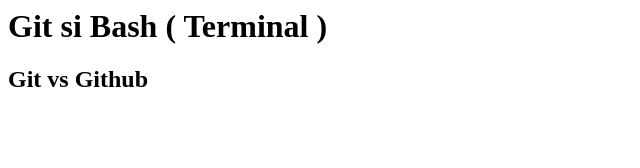
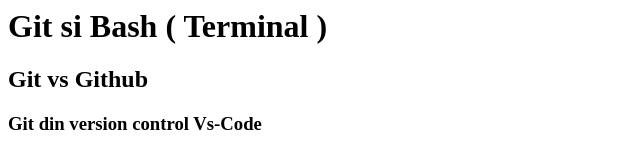
Before and after one commit to GRGL-RC/Git-Terminal, a plain HTML site: page index.html in a window 1280 px wide. Shown: the whole page, without its empty margins (0-640 px from the left). Drawn offline with Linux system fonts and the light colour scheme.

Commit message:
added h3 title

```diff
--- a/index.html
+++ b/index.html
@@ -7,5 +7,6 @@
   <body>
     <h1>Git si Bash ( Terminal )</h1>
     <h2>Git vs Github</h2>
+    <h3>Git din version control Vs-Code</h3>
   </body>
 </html>
```
